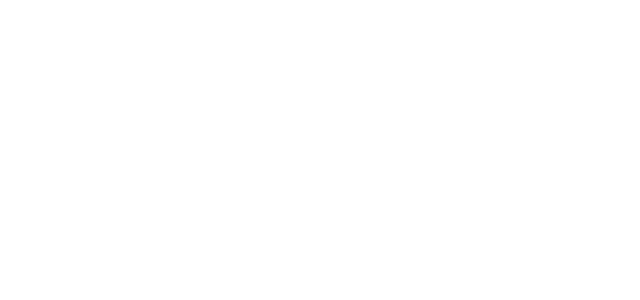
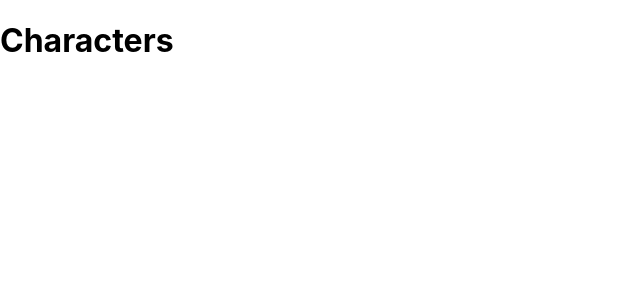
Before and after one commit to janis-jenny/Ravn-Challenge-V2-PaolaCardenas, a React (Create React App) app: page / in a window 1280 px wide. Shown: the top 300 px of the page, without its empty margins (0-640 px from the left). Built offline with nearby package versions, Linux system fonts and the light colour scheme.

Commit message:
Add basic structure and call the api in app

```diff
--- a/src/App.js
+++ b/src/App.js
@@ -1,10 +1,23 @@
+/* eslint-disable react/prefer-stateless-function */
 import React from 'react';
+import {
+  ApolloClient,
+  InMemoryCache,
+  ApolloProvider,
+} from '@apollo/client';
 import './App.css';
 
-function App() {
-  return (
-    <div className="App" />
-  );
-}
+const client = new ApolloClient({
+  uri: 'https://swapi-graphql.netlify.app/.netlify/functions/index',
+  cache: new InMemoryCache(),
+});
+
+const App = () => (
+  <>
+    <ApolloProvider client={client}>
+      <h1>Characters</h1>
+    </ApolloProvider>
+  </>
+);
 
 export default App;
```
Also changed, not shown: public/index.html (+0 -13 lines), src/cliente.js (added).
